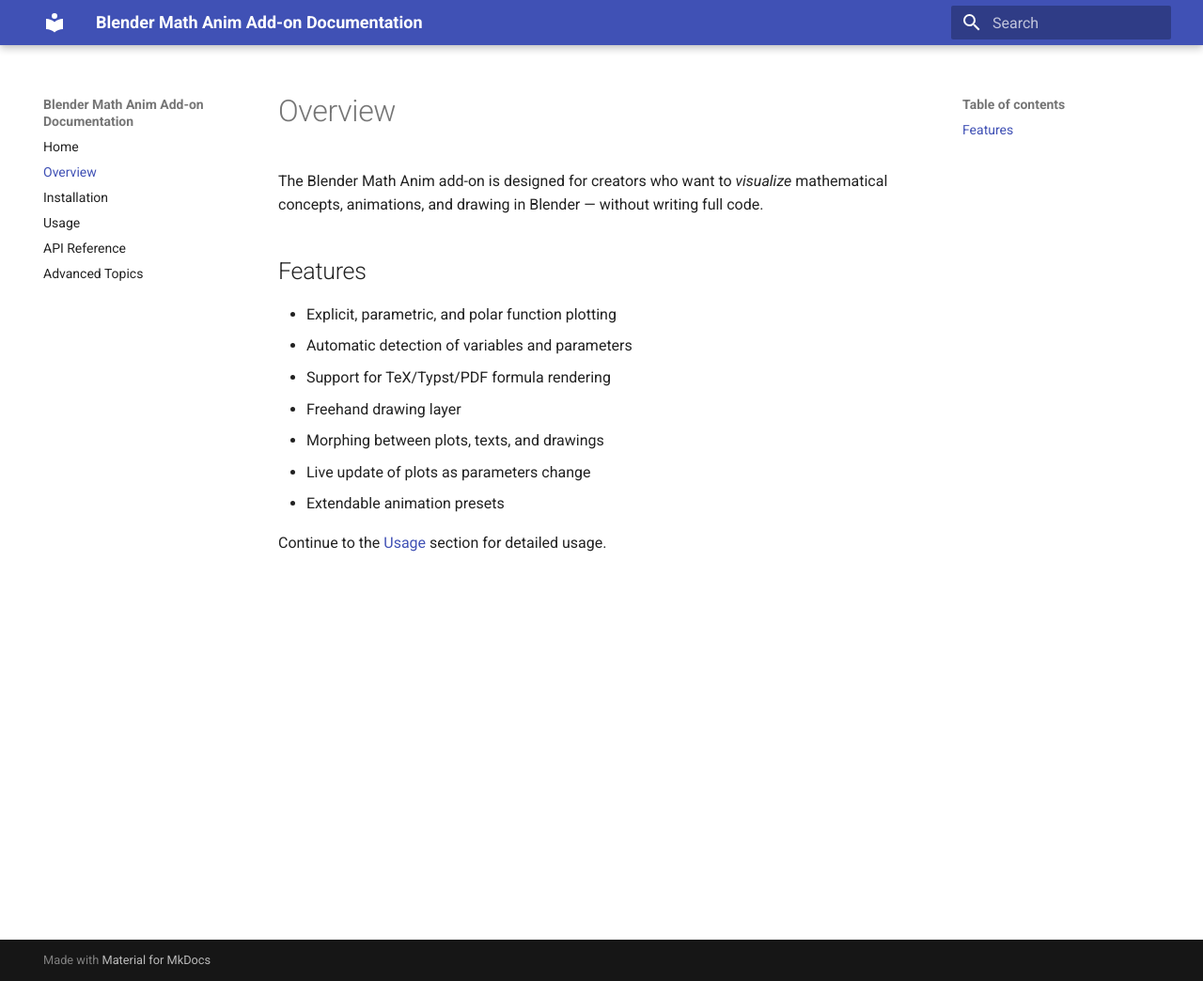
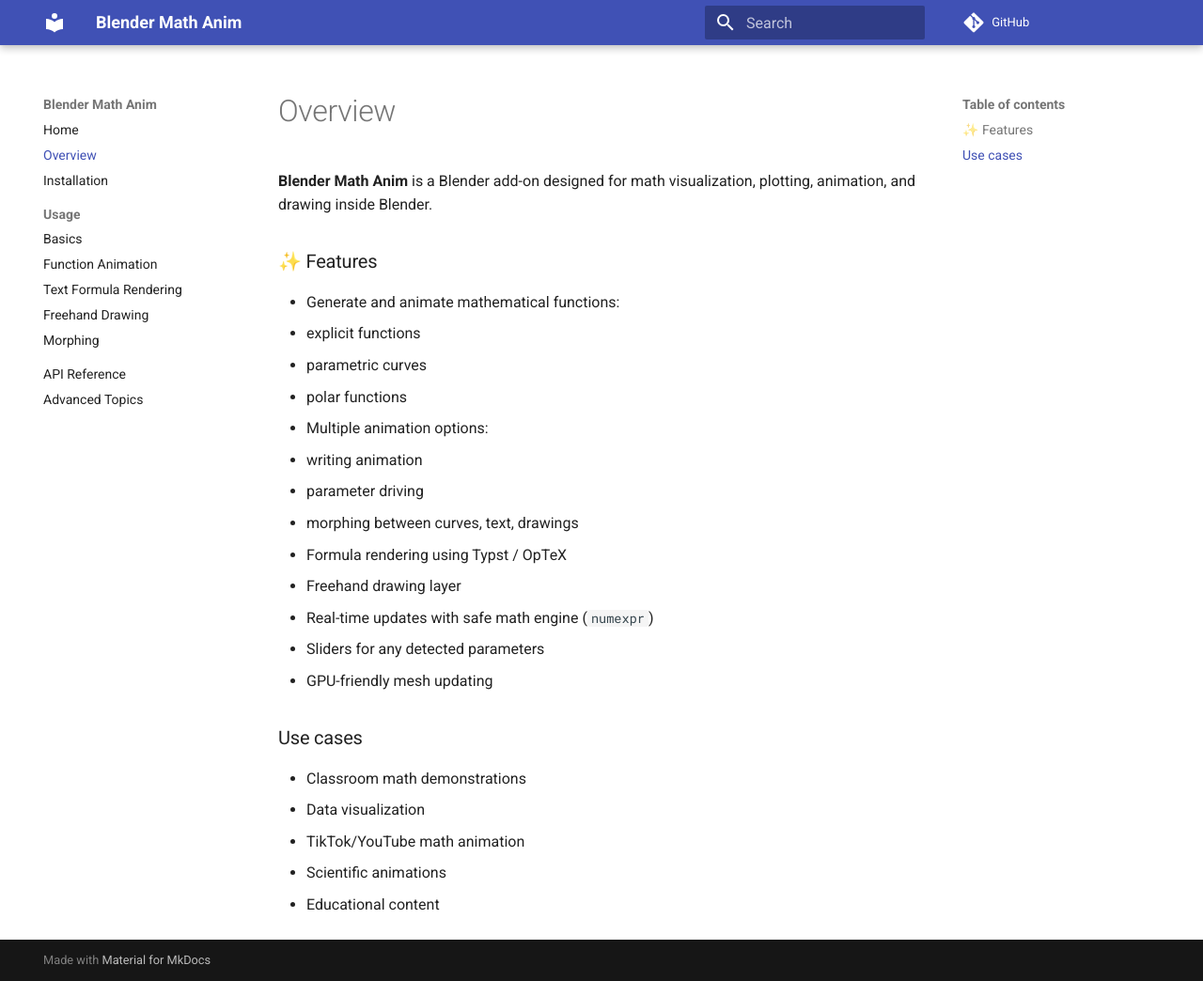
Before and after one commit to Mu-L/Blender_math_anim, an MkDocs documentation site: the page built from docs/overview.md, in a window 1280 px wide and 1044 px high. Shown: the whole window at 94% size. Built offline with MkDocs 1.6.1 and Material for MkDocs 9.7.7, drawn with Linux system fonts in a browser that asks for light colours; comment, search, counter and statistics services are not loaded.

Commit message:
Add documents

```diff
--- a/docs/overview.md
+++ b/docs/overview.md
@@ -1,14 +1,26 @@
 # Overview
 
-The Blender Math Anim add-on is designed for creators who want to *visualize* mathematical concepts, animations, and drawing in Blender — without writing full code.
+**Blender Math Anim** is a Blender add-on designed for math visualization,
+plotting, animation, and drawing inside Blender.
 
-## Features
-- Explicit, parametric, and polar function plotting
-- Automatic detection of variables and parameters
-- Support for TeX/Typst/PDF formula rendering
+### ✨ Features
+- Generate and animate mathematical functions:
+  - explicit functions
+  - parametric curves
+  - polar functions
+- Multiple animation options:
+  - writing animation
+  - parameter driving
+  - morphing between curves, text, drawings
+- Formula rendering using Typst / OpTeX
 - Freehand drawing layer
-- Morphing between plots, texts, and drawings
-- Live update of plots as parameters change
-- Extendable animation presets
+- Real-time updates with safe math engine (`numexpr`)
+- Sliders for any detected parameters
+- GPU-friendly mesh updating
 
-Continue to the [Usage](usage.md) section for detailed usage.
+### Use cases
+- Classroom math demonstrations
+- Data visualization
+- TikTok/YouTube math animation
+- Scientific animations
+- Educational content
--- a/mkdocs.yml
+++ b/mkdocs.yml
@@ -1,12 +1,33 @@
-site_name: Blender Math Anim Add-on Documentation
+site_name: Blender Math Anim
 site_url: https://westNeighbor.github.io/Blender_math_anim/
+repo_url: https://github.com/westNeighbor/Blender_math_anim
 theme:
   name: material
+  features:
+    - navigation.instant
+    - navigation.sections
+    - navigation.expand
+    - search.suggest
+    - search.highlight
 nav:
   - Home: index.md
   - Overview: overview.md
   - Installation: installation.md
-  - Usage: usage.md
+  - Usage:
+      - Basics: usage.md
+      - Function Animation: usage_functions.md
+      - Text Formula Rendering: usage_text.md
+      - Freehand Drawing: usage_drawing.md
+      - Morphing: usage_morphing.md
   - API Reference: api.md
   - Advanced Topics: advanced.md
+
+markdown_extensions:
+  - toc:
+      permalink: true
+  - admonition
+  - codehilite
+  - footnotes
+  - tables
+
 docs_dir: docs
```
Also changed, not shown: docs/advanced.md (+55 -0 lines), docs/api.md (+28 -0 lines), docs/index.md (+10 -4 lines), docs/installation.md (+23 -9 lines), docs/usage.md (+12 -0 lines), docs/usage_drawing.md (added, +12 -0 lines), docs/usage_functions.md (added, +35 -0 lines), docs/usage_morphing.md (added, +16 -0 lines), docs/usage_text.md (added, +15 -0 lines).
